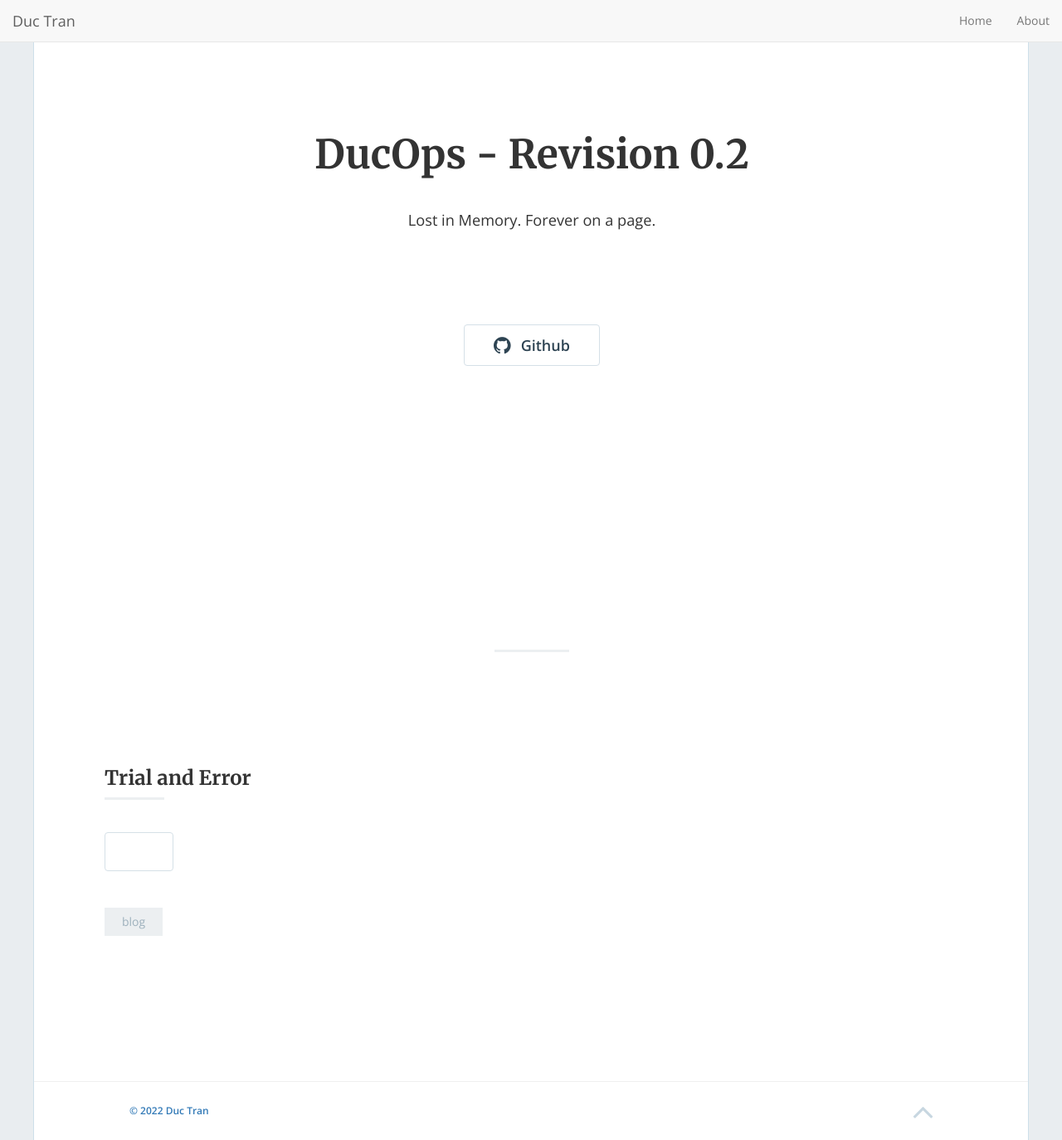
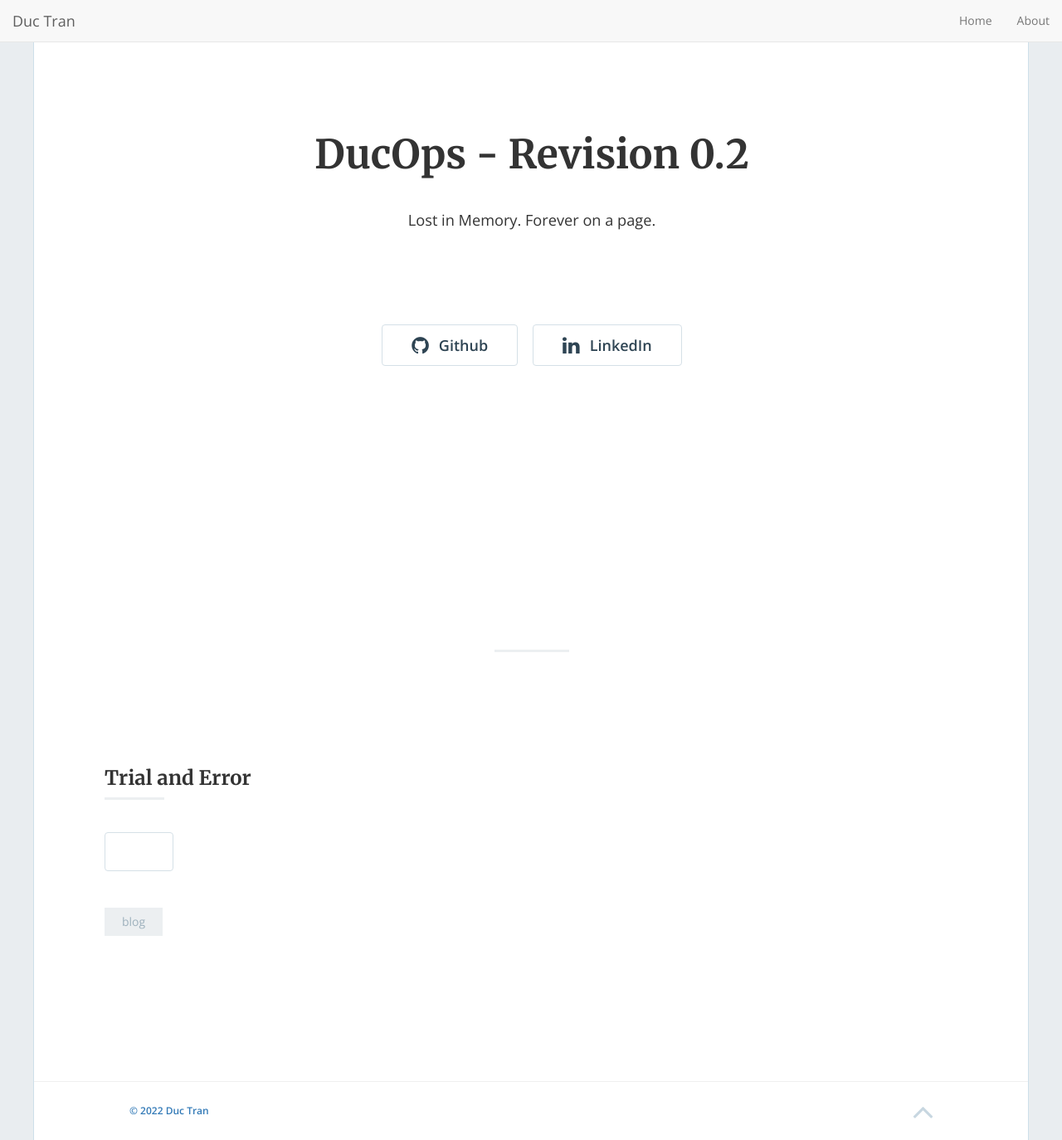
Before and after one commit to DucOps/DucOps.github.io, a Jekyll site: the page built from index.html, in a window 1280 px wide and 1374 px high. Shown: the whole window at 83% size. Built offline with Jekyll 4.4.1, drawn with Linux system fonts in a browser that asks for light colours; nearby versions of some CDN libraries; the list of posts is cut into pages by our own code.

Commit message:
new socials

```diff
--- a/_config.yml
+++ b/_config.yml
@@ -20,6 +20,7 @@ baseurl: "" # the subpath of your site, e.g. /blog
 url: "https://ducops.github.io/" # the base hostname & protocol for your site, e.g. https://example.com
 #twitter_username:
 github_username: 'DucOps'
+linkedin_username: 'helloduc'
 #medium_username:
 
 # Build settings
--- a/_includes/home-hero.html
+++ b/_includes/home-hero.html
@@ -30,6 +30,9 @@
           {% if site.github_username != '' %}
             <a href="https://github.com/{{ site.github_username }}"><button class="btn btn-default btn-lg"><i class="fa fa-github fa-lg"></i>Github</button></a>
           {% endif %}
+          {% if site.linkedin_username != '' %}
+          <a href="https://www.linkedin.com/in/{{ site.linkedin_username }}"><button class="btn btn-default btn-lg"><i class="fa fa-linkedin fa-lg"></i>LinkedIn</button></a>
+        {% endif %}
             <!--
             {% if site.twitter_username != '' %}
               <a href="https://twitter.com/{{ site.twitter_username }}"><button class="btn btn-default btn-lg"><i class="fa fa-twitter fa-lg"></i>Twitter</button></a>
```
